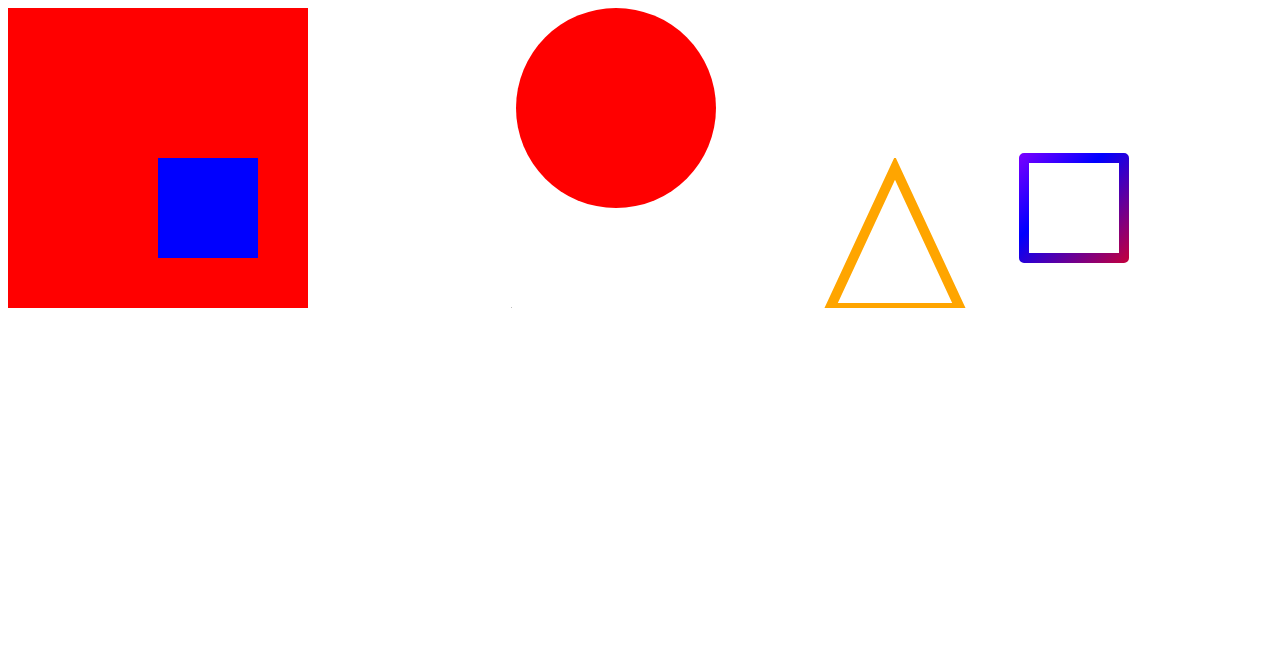
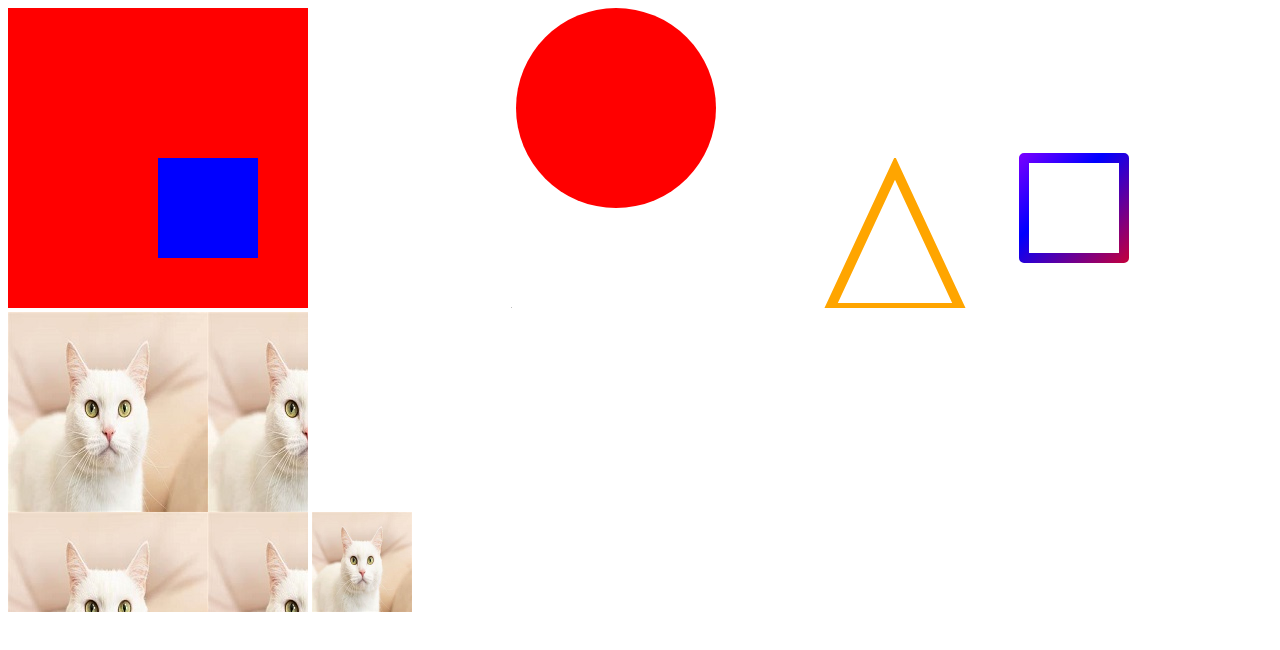
Before and after one commit to everywangBUG/tank_war, a website built with Vite: page tank_war/index.html in a window 1280 px wide. Built offline with nearby package versions, Linux system fonts and the light colour scheme.

Commit message:
image fill by canvas min width or min height

```diff
--- a/tank_war/index.html
+++ b/tank_war/index.html
@@ -12,6 +12,8 @@
     <canvas id="canvas2"></canvas>
     <canvas id="canvas3"></canvas>
     <canvas id="canvas4"></canvas>
+    <canvas id="canvas5"></canvas>
+    <canvas id="canvas6" width="100" height="200"></canvas>
     <script type="module" src="./src/main.ts"></script>
   </body>
 </html>
--- a/tank_war/src/main.ts
+++ b/tank_war/src/main.ts
@@ -63,3 +63,36 @@ if (ctx4) {
   ctx4.lineWidth = 10;
   ctx4.strokeRect(50, 50, 100, 100)
 }
+
+// 在canvas上面绘制图片
+const el5 = document.getElementById("canvas5")! as HTMLCanvasElement;
+el5.width = 300;
+el5.height = 300;
+const ctx5 = el5.getContext("2d");
+const img = new Image()
+img.src = '../src/assets/cat.jpg';
+img.onload = () => {
+  if (ctx5) {
+    const pattern = ctx5.createPattern(img, 'repeat')!;
+    ctx5.fillStyle = pattern;
+    ctx5.fillRect(0, 0, 300, 300);
+  }
+}
+
+// 在canvas放图片，根据canvas的宽高进行缩放
+const el6 = document.getElementById("canvas6")! as HTMLCanvasElement;
+const ctx6 = el6.getContext("2d");
+ctx6?.fillRect(0, 0, el6.width, el6.height)
+const img1 = new Image()
+img1.src = '../src/assets/cat.jpg';
+img1.onload = () => {
+  if (ctx6) {
+    el6.width = img1.naturalWidth * scale(img1, el6);
+    el6.height = img1.naturalHeight * scale(img1, el6);
+    ctx6.drawImage(img1, 0, 0, el6.width, el6.height)
+  }
+}
+
+const scale = (img: HTMLImageElement, el: HTMLCanvasElement) => {
+  return Math.min(el.width /  img.naturalWidth, el.height / img.naturalHeight)
+}
```
Also changed, not shown: tank_war/src/assets/cat.jpg (added), tank_war/src/assets/sky.jpg (added).
